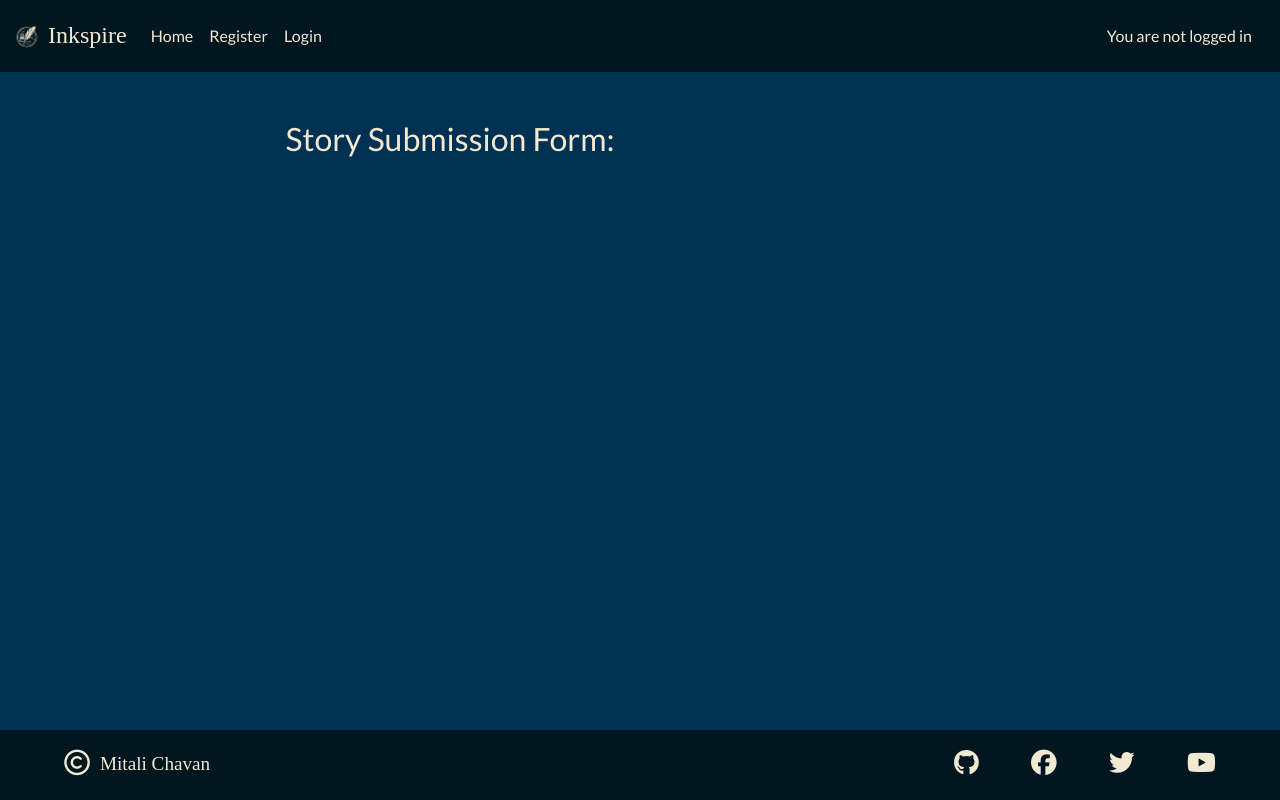
After one commit to mitalic004/Inkspire, a Django app: page /submission/ in a window 1280 px wide. The commit adds this page. Run offline with Django 4.2, Linux system fonts and the light colour scheme; some libraries are stand-ins or nearby versions; some web fonts are replaced.

Commit message:
ADD submission page

```diff
--- a/inkspire/settings.py
+++ b/inkspire/settings.py
@@ -28,7 +28,7 @@ TEMPLATES_DIR = os.path.join(BASE_DIR, 'templates')
 SECRET_KEY = os.environ.get("SECRET_KEY")
 
 # SECURITY WARNING: don't run with debug turned on in production!
-DEBUG = False
+DEBUG = True
 
 ALLOWED_HOSTS = ['127.0.0.1', '.herokuapp.com']
 
--- a/templates/base.html
+++ b/templates/base.html
@@ -4,6 +4,7 @@
 {% url 'account_login' as login_url %}
 {% url 'account_signup' as signup_url %}
 {% url 'account_logout' as logout_url %}
+{% url 'submission' as submission_url %}
 
 <!DOCTYPE html>
 <html lang="en">
@@ -65,6 +66,12 @@
 
                         <!-- User Registration/Login -->
                         {% if user.is_authenticated %}
+                        <!-- Submission From Link -->
+                        <li class="nav-item">
+                            <a class="nav-link {% if request.path == submission_url %}active{% endif %}" aria-current="page"
+                                href="{% url 'submission' %}">Submit A Story</a>
+                        </li>
+
                         <li class="nav-item">
                             <a class="nav-link {% if request.path == logout_url %}active{% endif %}" aria-current="page"
                                 href="{% url 'account_logout' %}">Logout</a>
--- a/writersarchive/forms.py
+++ b/writersarchive/forms.py
@@ -1,8 +1,12 @@
-from .models import Comment
+from .models import Story, Comment
 from django import forms
-
 
 class CommentForm(forms.ModelForm):
     class Meta:
         model = Comment
         fields = ('comment_text',)
+
+class SubmissionForm(forms.ModelForm):
+    class Meta:
+        model = Story
+        fields = ('title', 'summary', 'content', 'genre')
--- /dev/null
+++ b/writersarchive/templates/writersarchive/submission.html
@@ -0,0 +1,31 @@
+{% extends 'base.html' %}
+
+{% load static %}
+{% load crispy_forms_tags %}
+
+{% block content %}
+
+<div class="container mt-5">
+    <div class="row">
+        <div class="col-12 col-md-8">
+            <h2>Story Submission Form:</h2>
+        </div>
+    </div>
+    <div class="row justify-content-center">
+        <div class="col-12 col-md-6 my-5">
+            <div class="card-body">
+                {% if user.is_authenticated %}
+                <h3>Submit your own stories and have them posted on our page!</h3>
+                <p>Submitting as: {{ user.username }}</p>
+                <form id="submitForm" method="post" style="margin-top: 1.3em;">
+                    {{ submission_form | crispy }}
+                    {% csrf_token %}
+                    <button id="submitButton" type="submit" class="btn btn-lg">Submit</button>
+                </form>
+                {% endif %}
+            </div>
+        </div>
+    </div>
+</div>
+
+{% endblock content %}
--- a/writersarchive/urls.py
+++ b/writersarchive/urls.py
@@ -1,7 +1,8 @@
 from . import views
-from django.urls import path
+from django.urls import path, re_path
 
 urlpatterns = [
     path('', views.StoryList.as_view(), name='home'),
+    re_path('submission/', views.submission_page, name='submission'),
     path('<slug:slug>/', views.post_detail, name='post_detail'),
 ]
--- a/writersarchive/views.py
+++ b/writersarchive/views.py
@@ -2,7 +2,7 @@ from django.shortcuts import render, get_object_or_404
 from django.views import generic
 from django.contrib import messages
 from .models import Story
-from .forms import CommentForm
+from .forms import CommentForm, SubmissionForm
 
 # Create your views here.
 class StoryList(generic.ListView):
@@ -54,3 +54,17 @@ def post_detail(request, slug):
             "comment_form": comment_form,
         },
     )
+
+def submission_page(request):
+    """
+    Renders the Submission page
+    """
+    submission_form = SubmissionForm()
+
+    return render(
+        request,
+        "writersarchive/submission.html",
+        {
+            "submission_form": submission_form
+        },
+    )
```
